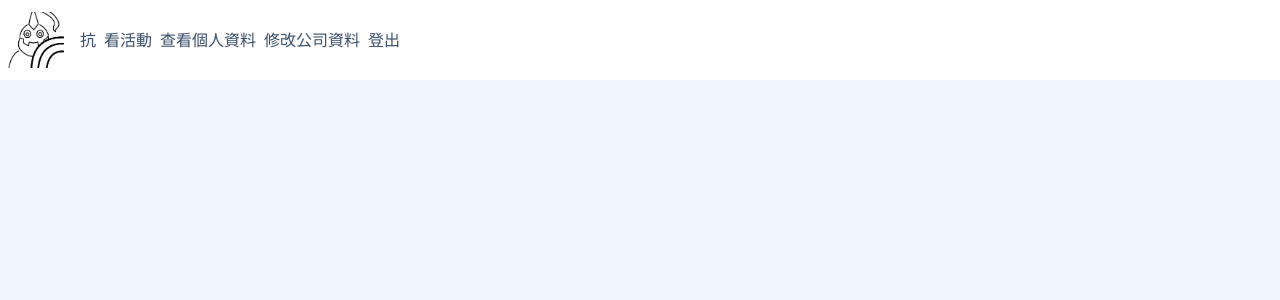
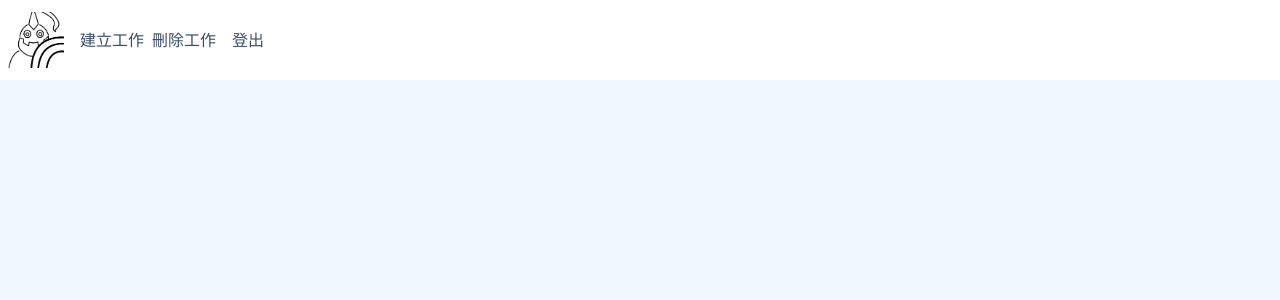
Before and after one commit to hitsuji0621/db-2023, a Flask app: page /company_frontPage in a window 1280 px wide. Shown: the top 300 px of the page. Run offline with Flask 3, Linux system fonts and the light colour scheme; parts of the project's set-up code (start-up, migrations or seed data) failed here and were passed over; some libraries are stand-ins or nearby versions.

Commit message:
Link_change
更換link名字

```diff
--- a/templates/company_frontPage.html
+++ b/templates/company_frontPage.html
@@ -1,17 +1,12 @@
 {% extends 'base.html' %}
 {% block rightNavbar %}
 <div class="flex px-4 gap-2">
-  <a class="navbar-brand mb-0 h1" href="/front_page">抗</a>
+  <a class="navbar-brand mb-0 h1" href="/front_page">建立工作</a>
   <ul class="navbar-nav flex gap-2">
     <li class="nav-item active">
-      <a class="navbar-brand mb-0 h2" href="/event_page">看活動<span class="sr-only">(current)</span></a>
+      <a class="navbar-brand mb-0 h2" href="/event_page">刪除工作<span class="sr-only">(current)</span></a>
     </li>
     <li class="nav-item">
-      <a class="nav-link" href="/view_data">查看個人資料</a>
-    </li>
-    <li class="nav-item">
-      <a class="nav-link" href="/modify_data">修改公司資料</a>
-    </li>
     <li class="nav-item">
       <a class="nav-link" href="/logout">登出</a>
     </li>
```
